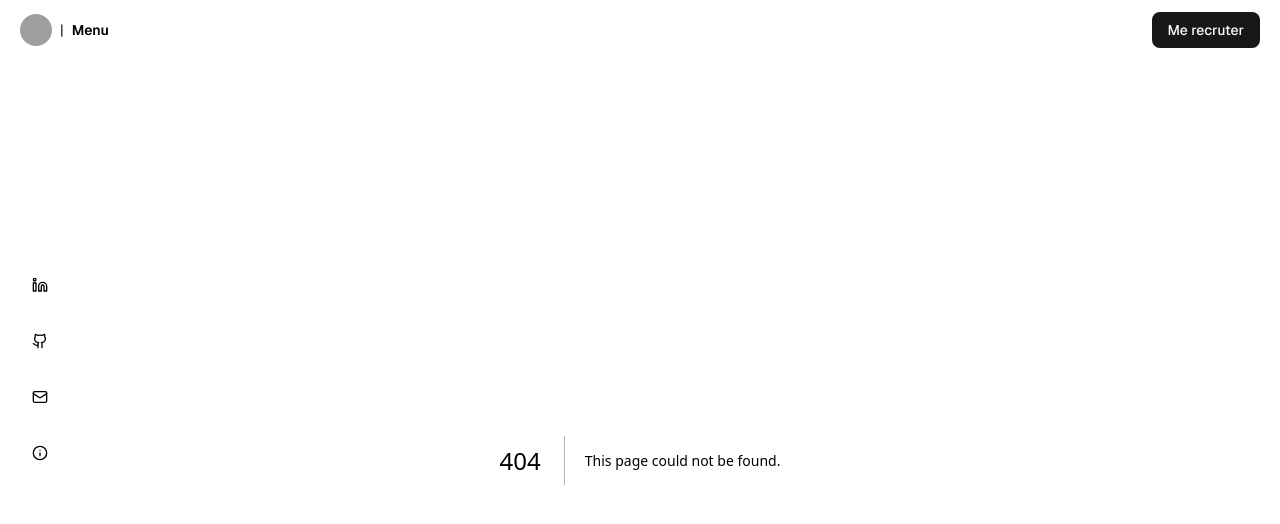
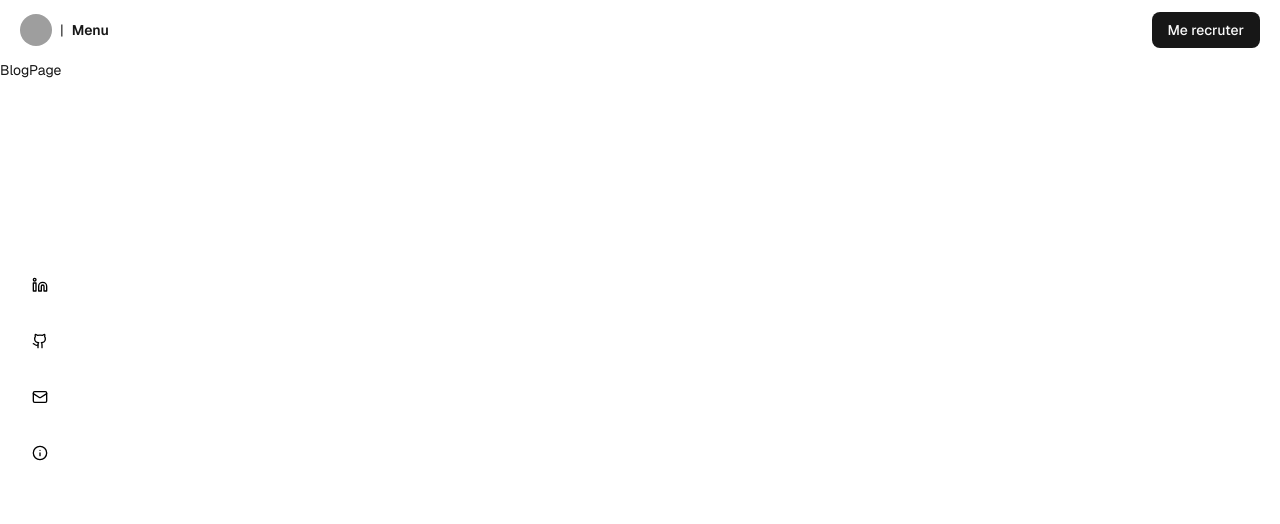
Before and after one commit to ffillouxdev/portfolio-web, a Next.js app: page /blog in a window 1280 px wide. Before the commit this address had no page. Shown: the top 524 px of the page. Built offline with nearby package versions, Linux system fonts and the light colour scheme; grey boxes are pictures that could not be loaded.

Commit message:
feat : creation page de mon blog perso

```diff
--- /dev/null
+++ b/src/app/blog/page.tsx
@@ -0,0 +1,7 @@
+import React from 'react';
+
+export default function BlogPage() {
+  return (
+    <div>BlogPage</div>
+  )
+}
--- a/src/components/generals/HeaderComponent.tsx
+++ b/src/components/generals/HeaderComponent.tsx
@@ -73,8 +73,9 @@ export default function HeaderComponent() {
             >
               {[
                 { href: "/", label: "Accueil" },
+                { href: "/a-propos", label: "A propos" },
                 { href: "/mes-projets", label: "Mes projets" },
-                { href: "/a-propos", label: "A propos" },
+                { href: "/blog", label: "Blog personnel" },
               ].map((link, index) => (
                 <motion.a
                   key={index}
```
